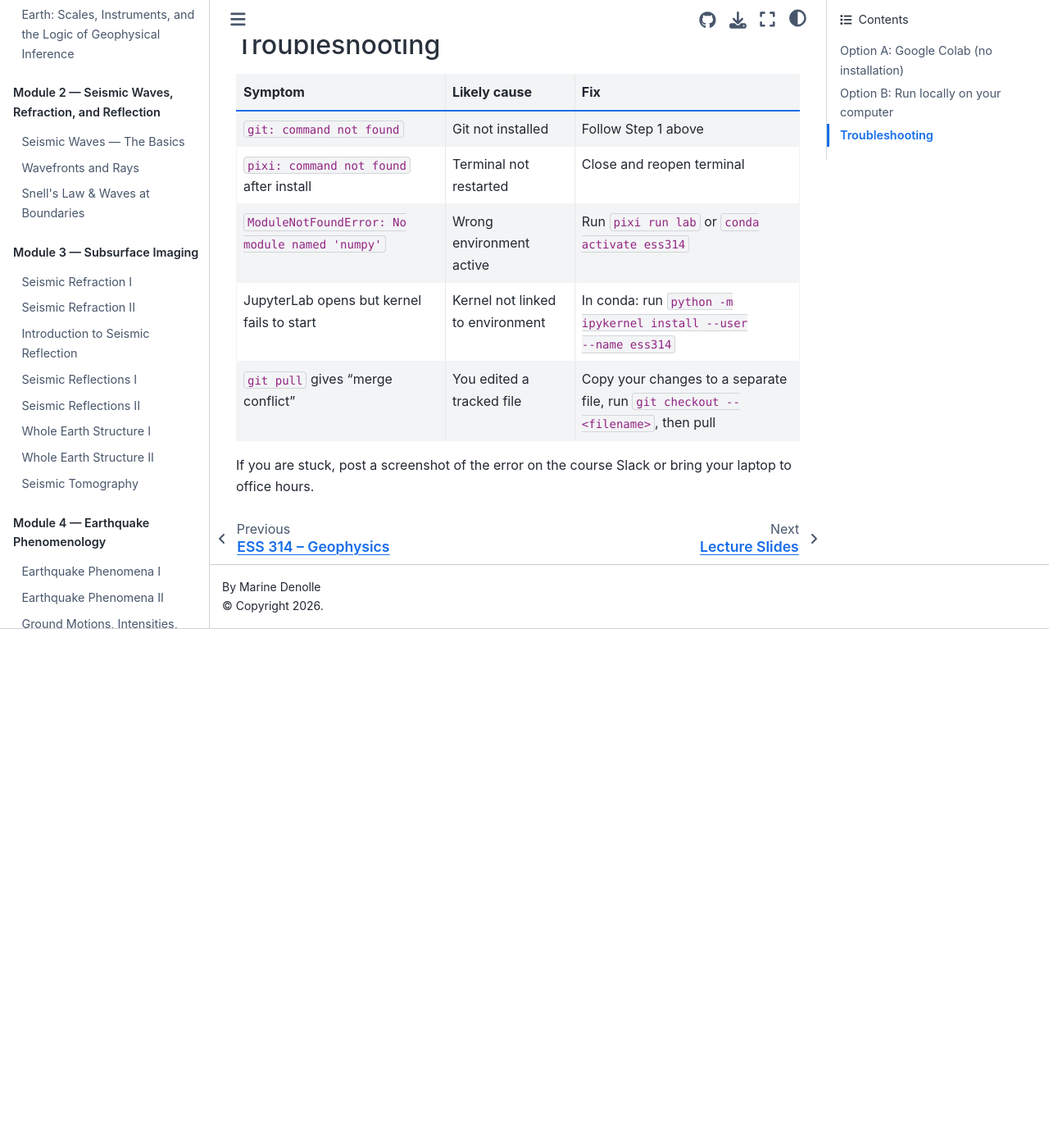
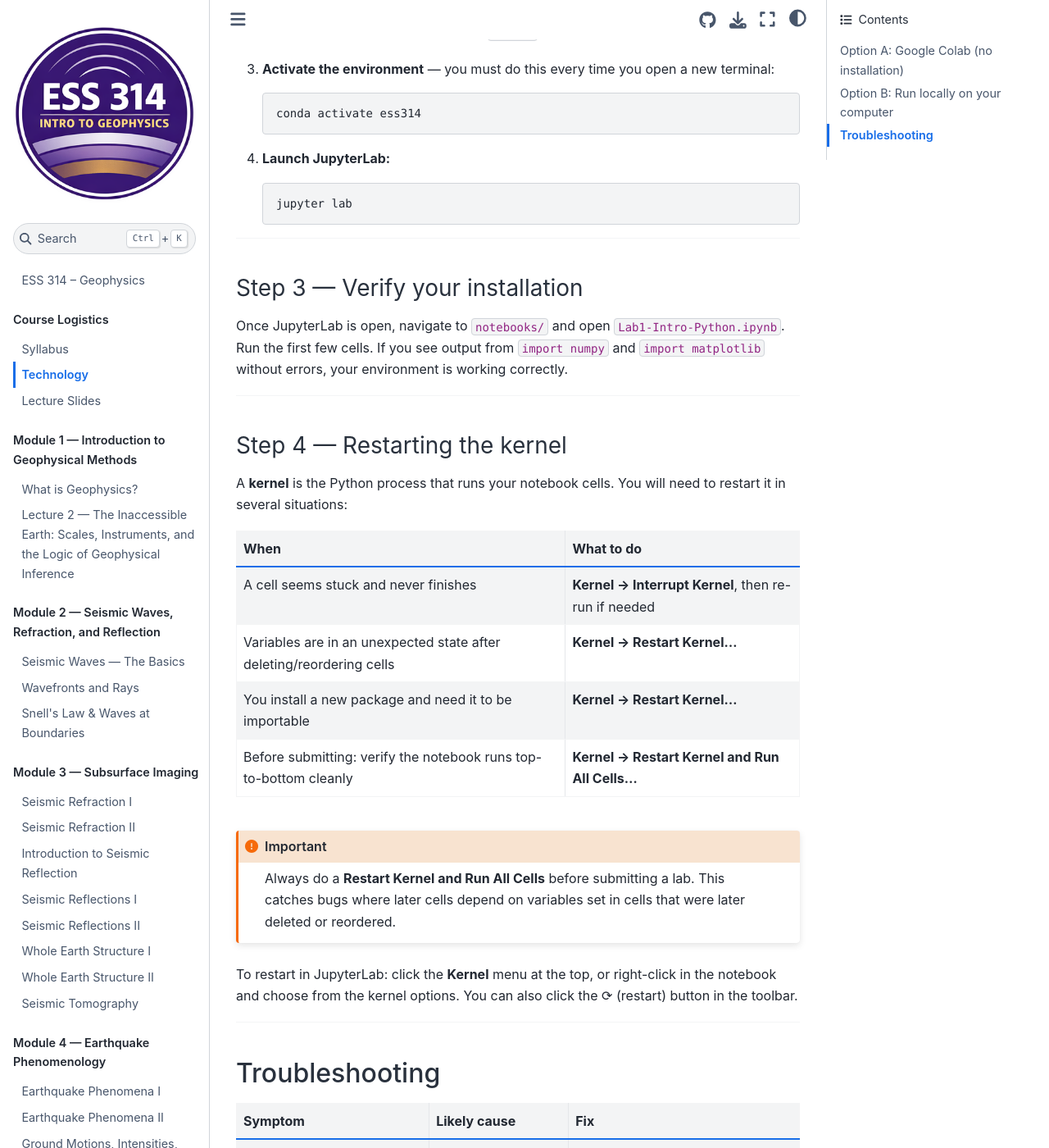
Before and after one commit to uw-geophysics-edu/ess314, a Jupyter Book: the page built from technology.md, in a window 1280 px wide and 1400 px high, scrolled down 4270 px. Shown: the whole window at 82% size. Built offline with Jupyter Book 1.0.4 settings and Sphinx 7.4.7 and the Sphinx Book theme 1.1.4, drawn with Linux system fonts in a browser that asks for light colours; pages that are not in the unit, such as notebooks, are missing from menus; before the commit the page ends 5037 px from its top, so only the background shows below that; some of the changed text lies outside the part shown.

Commit message:
adding more intro set up materials

````diff
--- a/_toc.yml
+++ b/_toc.yml
@@ -2,12 +2,12 @@
 root: intro
 
 parts:
-  - caption: "Course Information"
+  - caption: "Course Logistics"
     chapters:
       - file: syllabus
         title: "Syllabus"
-      - file: setup
-        title: "Setup — Clone & Install"
+      - file: technology
+        title: "Technology"
       - file: lecture_slides
         title: "Lecture Slides"
 
--- a/pixi.toml
+++ b/pixi.toml
@@ -28,6 +28,7 @@
 # Student tasks
 lab = "jupyter lab"
 notebook = "jupyter notebook"
+install-kernel = "python -m ipykernel install --user --name ess314 --display-name 'ESS 314 (Python 3)'"
 
 # Marp slide tasks — run `pixi run install-marp` once after `pixi install`
 install-marp = "npm install -g @marp-team/marp-cli"
--- a/setup.md
+++ b/technology.md
@@ -1,4 +1,4 @@
-# Setting Up Your Computing Environment
+# Technology
 
 This page walks you through everything you need to run the lab notebooks on your own computer.
 If you prefer not to install anything, you can run every notebook in **Google Colab** using the badge at the top of each lab — no setup required.
@@ -83,20 +83,30 @@
 
 #### Option B-1: Pixi (preferred)
 
-[Pixi](https://prefix.dev/docs/pixi/overview) is a fast, cross-platform package manager that reads the `pixi.toml` file already in the repository.
+[Pixi](https://pixi.prefix.dev/latest/) is a fast, cross-platform package manager that reads the `pixi.toml` file already in the repository. Full installation docs: [pixi.prefix.dev/latest/installation](https://pixi.prefix.dev/latest/installation/).
 
-1. **Install Pixi** — open a terminal and run:
+1. **Install Pixi.**
 
+   **macOS / Linux** — open a terminal and run:
    ```bash
    curl -fsSL https://pixi.sh/install.sh | sh
    ```
-
-   On Windows, open PowerShell and run:
-   ```powershell
-   iwr -useb https://pixi.sh/install.ps1 | iex
+   If your system does not have `curl`, use `wget` instead:
+   ```bash
+   wget -qO- https://pixi.sh/install.sh | sh
+   ```
+   On **macOS** you can also use Homebrew:
+   ```bash
+   brew install pixi
    ```
 
-   Close and reopen your terminal after installation so the `pixi` command is on your PATH.
+   **Windows** — open PowerShell and run:
+   ```powershell
+   winget install prefix-dev.pixi
+   ```
+   Or download the `.msi` installer from the [Pixi GitHub releases page](https://github.com/prefix-dev/pixi/releases/latest).
+
+   **After installation, close and reopen your terminal** so that the `pixi` command is on your PATH.
 
 2. **Install all dependencies** — from inside the `ess314` folder:
 
@@ -106,13 +116,21 @@
 
    This reads `pixi.toml` and installs all required packages into a local `.pixi/` folder inside the repository. It does **not** affect your system Python.
 
-3. **Launch JupyterLab:**
+3. **Register the Jupyter kernel** (one-time, required so JupyterLab can find the environment):
+
+   ```bash
+   pixi run install-kernel
+   ```
+
+   This registers a kernel named **ESS 314 (Python 3)** that will appear in JupyterLab's kernel selector.
+
+4. **Launch JupyterLab:**
 
    ```bash
    pixi run lab
    ```
 
-   Your browser will open JupyterLab. Navigate to `notebooks/` and open any lab file.
+   Your browser will open JupyterLab. Navigate to `notebooks/`, open a lab file, and select the **ESS 314 (Python 3)** kernel when prompted.
 
 #### Option B-2: conda / miniconda
 
@@ -148,14 +166,35 @@
 
 ---
 
+### Step 4 — Restarting the kernel
+
+A **kernel** is the Python process that runs your notebook cells. You will need to restart it in several situations:
+
+| When | What to do |
+|------|------------|
+| A cell seems stuck and never finishes | **Kernel → Interrupt Kernel**, then re-run if needed |
+| Variables are in an unexpected state after deleting/reordering cells | **Kernel → Restart Kernel…** |
+| You install a new package and need it to be importable | **Kernel → Restart Kernel…** |
+| Before submitting: verify the notebook runs top-to-bottom cleanly | **Kernel → Restart Kernel and Run All Cells…** |
+
+:::{important}
+Always do a **Restart Kernel and Run All Cells** before submitting a lab. This catches bugs where later cells depend on variables set in cells that were later deleted or reordered.
+:::
+
+To restart in JupyterLab: click the **Kernel** menu at the top, or right-click in the notebook and choose from the kernel options. You can also click the ⟳ (restart) button in the toolbar.
+
+---
+
 ## Troubleshooting
 
 | Symptom | Likely cause | Fix |
 |---------|-------------|-----|
 | `git: command not found` | Git not installed | Follow Step 1 above |
 | `pixi: command not found` after install | Terminal not restarted | Close and reopen terminal |
-| `ModuleNotFoundError: No module named 'numpy'` | Wrong environment active | Run `pixi run lab` or `conda activate ess314` |
-| JupyterLab opens but kernel fails to start | Kernel not linked to environment | In conda: run `python -m ipykernel install --user --name ess314` |
+| `ModuleNotFoundError: No module named 'numpy'` | Wrong environment active | Run `pixi run lab` (Pixi) or `conda activate ess314` then `jupyter lab` (conda) |
+| Kernel selector shows no ESS 314 kernel | `install-kernel` not run | Run `pixi run install-kernel` once, then restart JupyterLab |
+| JupyterLab opens but kernel fails to start | Kernel not linked to environment | Run `pixi run install-kernel` (Pixi) or `python -m ipykernel install --user --name ess314` (conda) |
+| Cell output looks wrong after editing earlier cells | Stale kernel state | **Kernel → Restart Kernel and Run All Cells** |
 | `git pull` gives "merge conflict" | You edited a tracked file | Copy your changes to a separate file, run `git checkout -- <filename>`, then pull |
 
 If you are stuck, post a screenshot of the error on the course Slack or bring your laptop to office hours.
````
Also changed, not shown: intro.md (+1 -1 lines).
